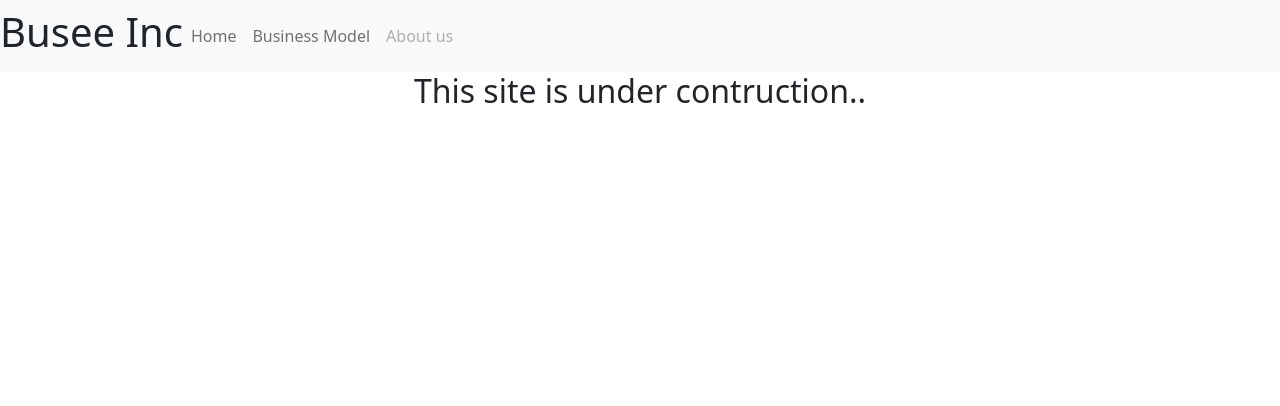
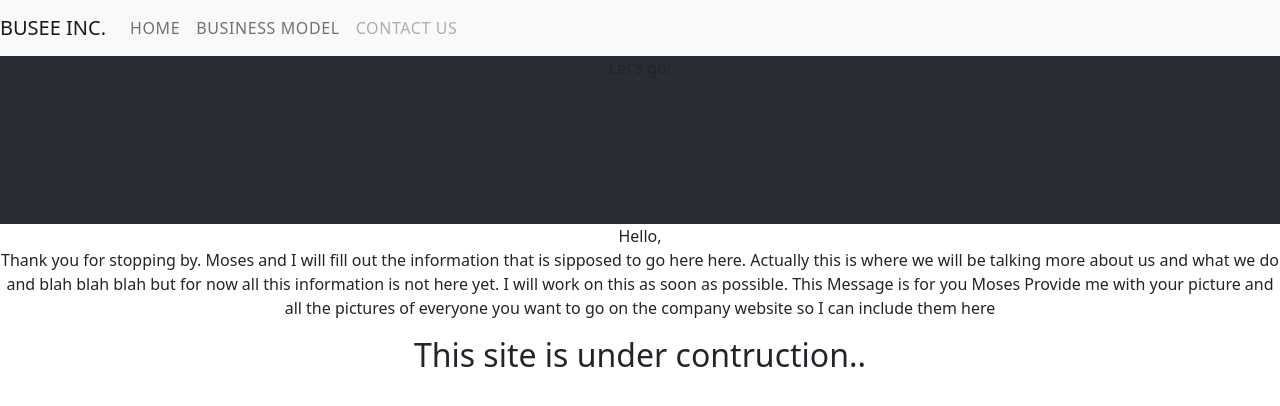
Before and after one commit to isakabusee/busee_inc, a React (Create React App) app: page / in a window 1280 px wide. Shown: the top 406 px of the page. Built offline with nearby package versions, Linux system fonts and the light colour scheme.

Commit message:
another commit

```diff
--- a/src/App.css
+++ b/src/App.css
@@ -36,3 +36,43 @@
     transform: rotate(360deg);
   }
 }
+
+/* Navigation Bar */
+
+.navbar-brand {
+  text-transform: uppercase;
+
+}
+
+nav a.nav-link {
+  font-weight: 31.25rem;
+  letter-spacing: 0.0375rem;
+  cursor: pointer;
+}
+
+nav ul li {
+  text-transform: uppercase;
+}
+
+/* Header */
+.header-wrapper {
+  position: relative;
+  /* background: url(background.jpg) no-repeat;
+  background-size: cover;
+  height: 60vh; */
+  width: auto;
+  background-color: #282c34;
+  min-height: 10.5rem;
+}
+
+/* SomeInfo */
+
+.someInfo-wrapper {
+  display: flex;
+  flex-direction: column;
+  /* width: 50.5rem; */
+  /* margin: 3.125rem;
+  align-items: center; */
+  /* padding: 50px 50px 50px; */
+ /* justify-content: center; */
+}
--- a/src/App.js
+++ b/src/App.js
@@ -1,13 +1,19 @@
 
 import './App.css';
 import "bootstrap/dist/css/bootstrap.min.css"
-import Navbar from './components/Navbar'
+import Navbar from './components/Navbar';
+import Header from './components/Header';
+import SomeInfo from './components/SomeInfo';
+// import Footer from './components/Footer'
 
 
 function App() {
   return (
     <div className="App">
       <Navbar />
+      <Header />
+      <SomeInfo />
+      {/* <Footer /> */}
       <h2>This site is under contruction..</h2>
 
     </div>
--- /dev/null
+++ b/src/components/Footer.js
@@ -0,0 +1,11 @@
+import React from 'react'
+
+const Footer = () => {
+  return (
+    <div>
+        <h2>This will be the footer of the page</h2>
+    </div>
+  )
+}
+
+export default Footer
--- /dev/null
+++ b/src/components/Header.js
@@ -0,0 +1,9 @@
+import React from 'react'
+
+const Header = () => {
+  return (
+    <div className='header-wrapper'>Let's go!</div>
+  )
+}
+
+export default Header
--- a/src/components/Navbar.js
+++ b/src/components/Navbar.js
@@ -2,28 +2,36 @@ import React from 'react'
 const  Navbar = () => {
   return (
     <div>
-        <nav className="navbar navbar-expand-lg navbar-light bg-light">
-            <h1>Busee Inc</h1>
-  <button className="navbar-toggler" type="button" data-toggle="collapse" data-target="#navbarTogglerDemo01" aria-controls="navbarTogglerDemo01" aria-expanded="false" aria-label="Toggle navigation">
+   <nav className="navbar navbar-expand-lg navbar-light bg-light">
+  <a className="navbar-brand" href="#">Busee Inc.</a>
+  <button className="navbar-toggler" type="button" data-toggle="collapse" data-target="#navbarSupportedContent" aria-controls="navbarSupportedContent" aria-expanded="false" aria-label="Toggle navigation">
     <span className="navbar-toggler-icon"></span>
   </button>
-  <div className="collapse navbar-collapse" id="navbarTogglerDemo01">
-    {/* <a className="navbar-brand" href="#">Busee inc</a> */}
-    <ul className="navbar-nav mr-auto mt-2 mt-lg-0">
+
+  <div className="collapse navbar-collapse" id="navbarSupportedContent">
+    <ul className="navbar-nav mr-auto">
       <li className="nav-item active">
         <a className="nav-link" href="#">Home <span className="sr-only"></span></a>
       </li>
       <li className="nav-item">
         <a className="nav-link" href="#">Business Model</a>
       </li>
+      {/* <li className="nav-item dropdown">
+        <a className="nav-link dropdown-toggle" href="#" id="navbarDropdown" role="button" data-toggle="dropdown" aria-haspopup="true" aria-expanded="false">
+          Dropdown
+        </a>
+        <div className="dropdown-menu" aria-labelledby="navbarDropdown">
+          <a className="dropdown-item" href="#">Action</a>
+          <a className="dropdown-item" href="#">Another action</a>
+          <div className="dropdown-divider"></div>
+          <a className="dropdown-item" href="#">Something else here</a>
+        </div>
+      </li> */}
       <li className="nav-item">
-        <a className="nav-link disabled" href="#">About us</a>
+        <a className="nav-link disabled" href="#">Contact Us</a>
       </li>
     </ul>
-    {/* <form className="form-inline my-2 my-lg-0">
-      <input className="form-control mr-sm-2" type="search" placeholder="Search" aria-label="Search" />
-      <button className="btn btn-outline-success my-2 my-sm-0" type="submit">Search</button>
-    </form> */}
+
   </div>
 </nav>
     </div>
--- /dev/null
+++ b/src/components/SomeInfo.js
@@ -0,0 +1,19 @@
+import React from 'react'
+
+const SomeInfo = () => {
+  return (
+    <div className='someInfo-wrapper'>
+        <p>
+            Hello,<br />
+            Thank you for stopping by. Moses and I will fill out the information that is sipposed to go here here.
+            Actually this is where  we will be talking more about us and what we do and blah blah blah but for now all this information is not here yet.
+            I will work on this as soon as possible.
+            This Message is for you Moses
+            Provide me with your picture and all the pictures of everyone you want to go on the company website so I can include them here
+
+        </p>
+    </div>
+  )
+}
+
+export default SomeInfo
```
Also changed, not shown: src/background.jpg (added).
